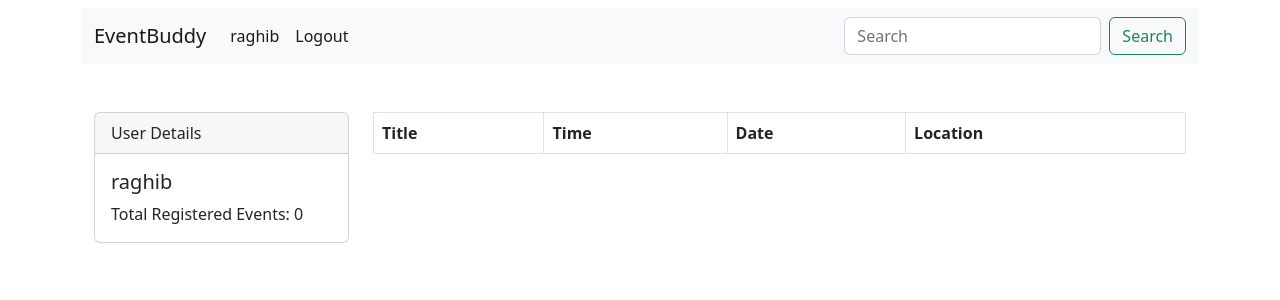
After one commit to Raghib6/Event-Registration-System, a Django app: page /user-profile/ in a window 1280 px wide. The commit adds this page. Shown: the top 300 px of the page. Run offline with Django 5.2, Linux system fonts and the light colour scheme; a user stored in the database is signed in; data comes from the database, SQL or seed files in the repository; both versions use the stored data as it was after the commit; lists and menus that the app fills with data are empty.

Commit message:
Implemented Event Leaving Functionality and User Profile

```diff
--- a/event_app/urls.py
+++ b/event_app/urls.py
@@ -8,4 +8,6 @@ urlpatterns = [
     path("logout/", views.logout, name="logout"),
     path("event/<int:id>/", views.event_details, name="event_details"),
     path("join-event/<int:id>/", views.join_event, name="join_event"),
+    path("leave-event/<int:id>/", views.leave_event, name="leave_event"),
+    path("user-profile/", views.user_profile, name="user_profile"),
 ]
--- a/event_app/views.py
+++ b/event_app/views.py
@@ -68,6 +68,36 @@ def join_event(request, id):
         pass
 
 
+@login_required(login_url="login")
+def leave_event(request, id):
+    user = request.user
+    event = get_object_or_404(Event, id=id)
+    try:
+        if EventRegistration.objects.filter(user=user, event=event).exists():
+            er = get_object_or_404(EventRegistration, user=user, event=event)
+            er.delete()
+            event.available_slots += 1
+            event.save()
+            return redirect("/user-profile/")
+        else:
+            return redirect(f"/event/{event.id}")
+    except Event.DoesNotExist:
+        pass
+
+
+@login_required(login_url="login")
+def user_profile(request):
+    user = request.user
+    events = user.events.all().order_by("-created_at")
+    query = request.GET.get("search")
+    if query:
+        events = EventRegistration.objects.filter(
+            Q(event__title__icontains=query) | Q(event__location__icontains=query)
+        )
+    context = {"username": user.username, "events": events}
+    return render(request, "profile.html", context)
+
+
 @unauthenticated_user
 def signup(request):
     form = UserSignUpForm()
--- a/templates/event_details.html
+++ b/templates/event_details.html
@@ -48,7 +48,7 @@
                         {% elif last_date >= current_date  %}
                         <div class="d-grid gap-2">
                             {% if joined %}
-                                <button class="btn btn-danger" type="button">Leave Event</button>
+                            <a href="{% url "leave_event" event.id %}" class="btn btn-danger" role="button">Leave Event</a>
                             {% else %}
                                 <a href="{% url "join_event" event.id %}" class="btn btn-primary" role="button">Join Event</a>
                             {% endif %}
--- a/templates/navbar.html
+++ b/templates/navbar.html
@@ -17,7 +17,7 @@
           </li>
           {% else %}
           <li class="nav-item">
-            <a class="nav-link active" href="#">Profile</a>
+            <a class="nav-link active" href="{% url "user_profile" %}">{{request.user.username}}</a>
           </li>
           <li class="nav-item">
             <a class="nav-link active" href="{% url "logout" %}">Logout</a>
--- /dev/null
+++ b/templates/profile.html
@@ -0,0 +1,45 @@
+{% extends "base.html" %}
+
+{% block content %}
+  <div class="container mt-5">
+    <div class="row">
+      <!-- Card on the left -->
+      <div class="col-md-3">
+        <div class="card">
+          <div class="card-header">
+            User Details
+          </div>
+          <div class="card-body">
+            <h5 class="card-title">{{username}}</h5>
+            <p class="card-text">Total Registered Events: {{events.count}}</p>
+          </div>
+        </div>
+      </div>
+
+      <!-- Table on the right -->
+      <div class="col-md-9">
+        <table class="table table-bordered">
+          <thead>
+            <tr>
+              <th scope="col">Title</th>
+              <th scope="col">Time</th>
+              <th scope="col">Date</th>
+              <th scope="col">Location</th>
+              <!-- Add more columns as needed -->
+            </tr>
+          </thead>
+          <tbody>
+            {% for event in events %}
+            <tr>
+              <td><a href="{% url "event_details" event.event.id %}">{{event.event.title}}</a></td>
+              <td>{{event.event.time}}</td>
+              <td>{{event.event.date}}</td>
+              <td>{{event.event.location}}</td>
+            </tr>
+            {% endfor %}
+          </tbody>
+        </table>
+      </div>
+    </div>
+  </div>
+{% endblock %}
```
Also changed, not shown: db.sqlite3.
